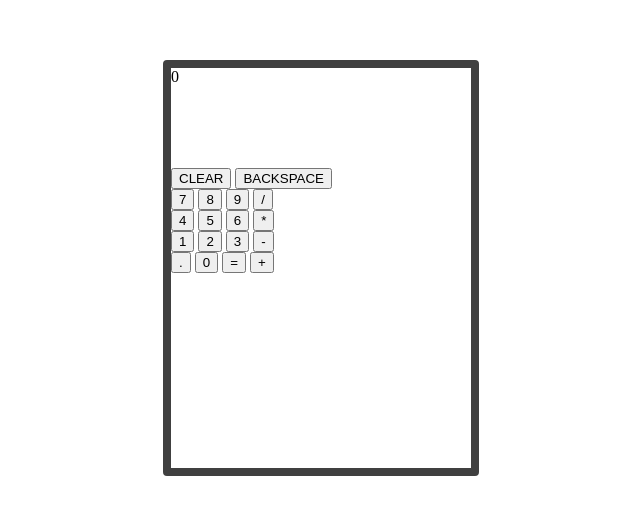
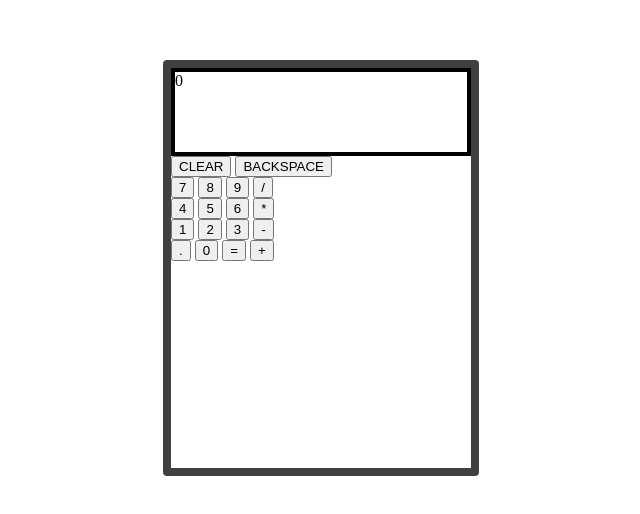
Before and after one commit to assaf-git/calculator, a plain HTML site: page index.html in a window 1280 px wide. Shown: the part 140-654 px from the top of the page, without its empty margins (319-959 px from the left). Drawn offline with Linux system fonts and the light colour scheme.

Commit message:
Style display

```diff
--- a/style.css
+++ b/style.css
@@ -21,6 +21,7 @@ body {
 }
 
 .display {
-    height: 100px;
-    /* width: 120px; */
+    height: 80px;
+    display: flex;
+    border: 4px solid black;
 }
```
